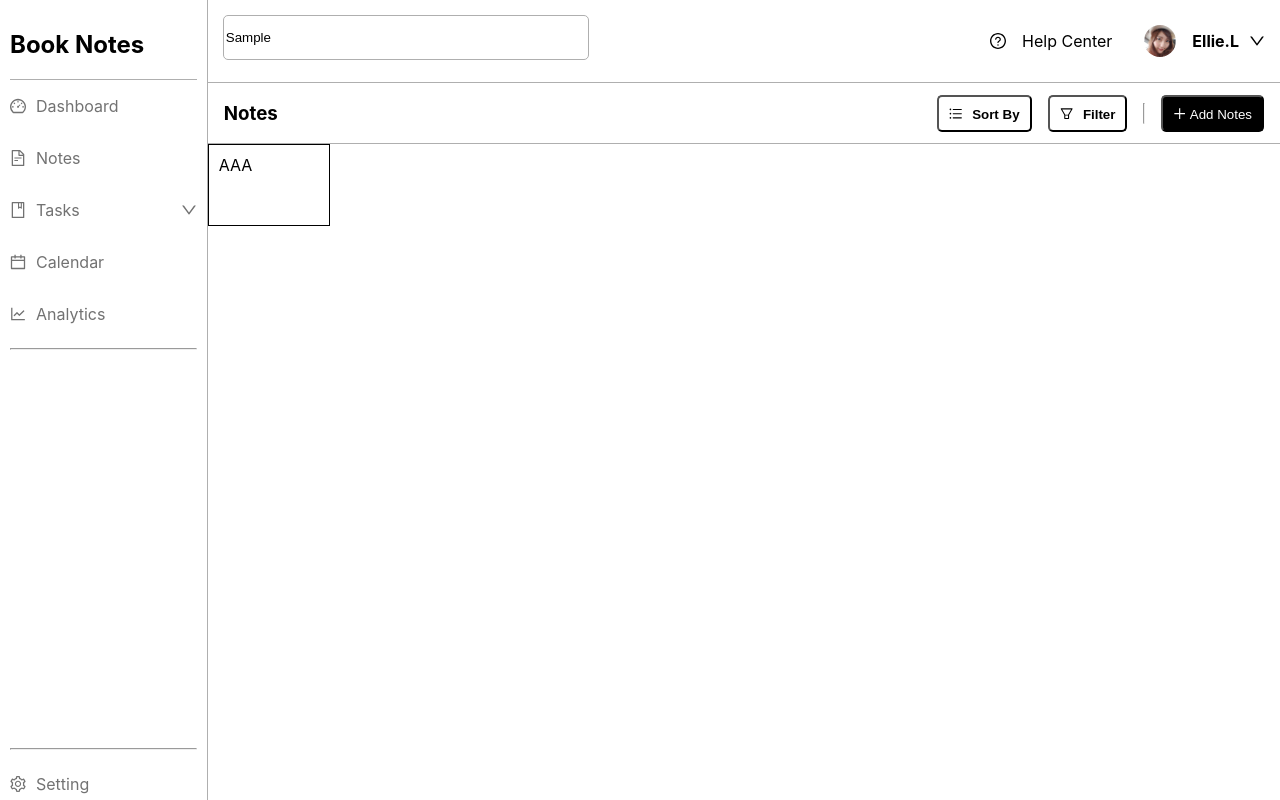
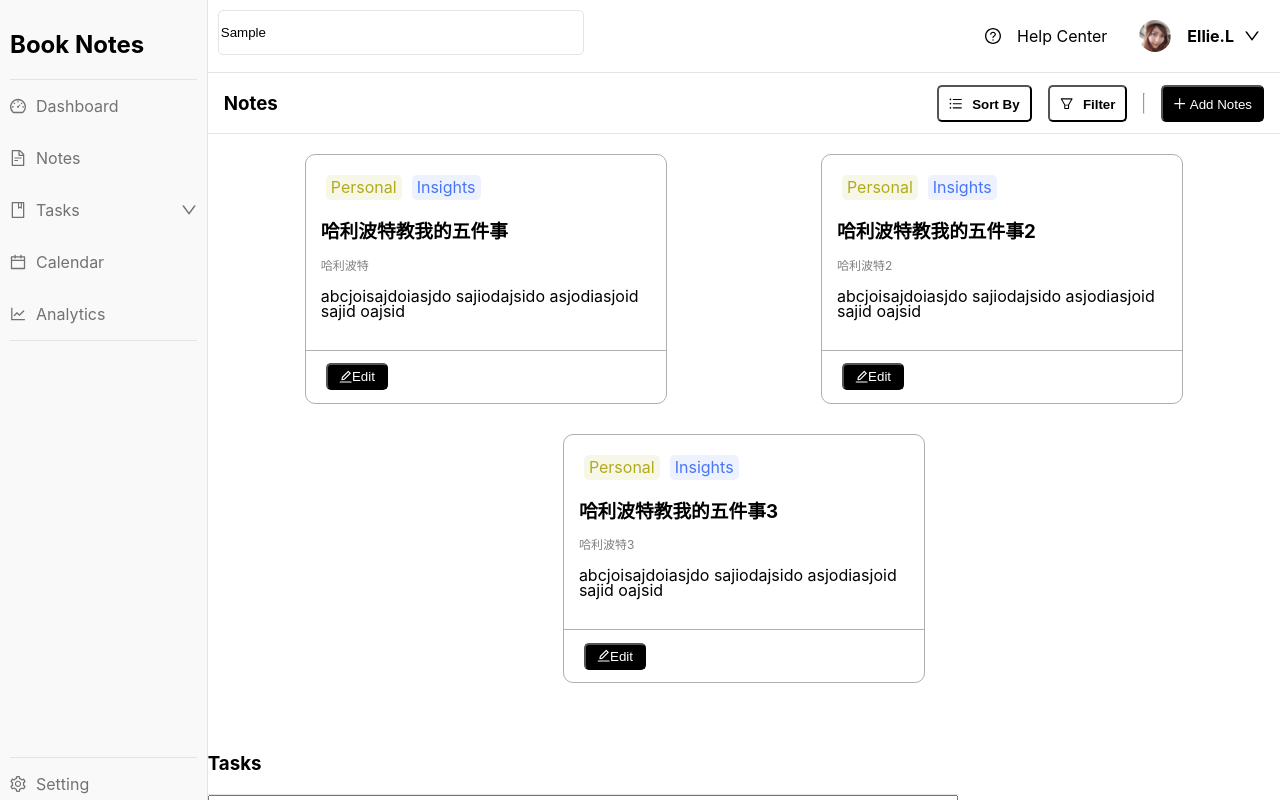
Before and after one commit to Alpaca0708/bookReview, a React (Create React App) app: page / in a window 1280 px wide. Both pictures are taken after typing "Sample" into the empty fields and a click on the button "Add Notes". Shown: the top 800 px of the page. Built offline with nearby package versions, Linux system fonts and the light colour scheme.

Commit message:
props function

```diff
--- a/src/App.css
+++ b/src/App.css
@@ -41,6 +41,7 @@ navStyle{
   display:flex;
   justify-content:space-between;
   align-items:center;
+  padding: 10px;
 
 }
 
--- a/src/App.js
+++ b/src/App.js
@@ -1,27 +1,94 @@
 import logo from './logo.svg';
 import './App.css';
-import {useState} from 'react'
-import Card from './components/Card'
-import { Alert } from 'antd';
-import { DashboardOutlined, CalendarOutlined, BookOutlined, DownOutlined, FileTextOutlined, LineChartOutlined, SettingOutlined, QuestionCircleOutlined,FilterOutlined, PlusOutlined, UnorderedListOutlined  } from '@ant-design/icons';
+import {useState,useEffect} from 'react';
+import { DashboardOutlined, CalendarOutlined, BookOutlined, DownOutlined, FileTextOutlined, LineChartOutlined, SettingOutlined, QuestionCircleOutlined,FilterOutlined, PlusOutlined, UnorderedListOutlined } from '@ant-design/icons';
 import user from './user.jpg';
+import NotesCard from './components/NotesCard';
+
 
 
 function App() {
+
+  const [pop, setPop] = useState(false)
+  const addNote = () => {
+      setTitle('')
+      setBook_movie('')
+      setContext('')
+      setPop(!pop)
+      }
+
+  const [title, setTitle] = useState('')
+  const [book_movie, setBook_movie]= useState('')
+  const [context, setContext] = useState('')
+  const [cardInformation,setCardInformation] = useState([
+    {
+      title:'哈利波特教我的五件事',
+      book_movie:'哈利波特',
+      context: 'abcjoisajdoiasjdo sajiodajsido asjodiasjoid sajid  oajsid'
+    },
+    {
+      title:'哈利波特教我的五件事2',
+      book_movie:'哈利波特2',
+      context: 'abcjoisajdoiasjdo sajiodajsido asjodiasjoid sajid  oajsid'
+    },
+    {
+      title:'哈利波特教我的五件事3',
+      book_movie:'哈利波特3',
+      context: 'abcjoisajdoiasjdo sajiodajsido asjodiasjoid sajid  oajsid'
+    }
+  ])
+
+  // useEffect(()=>{
+  //   let newData = {
+  //     title:'哈利波特教我的五件事4',
+  //     book_movie:'哈利波特4',
+  //     context: 'abcjoisajdoiasjdo sajiodajsido asjodiasjoid sajid  oajsid'
+  //   }
+  //   setCardInformation([...cardInformation, newData])
+  // //   // let tempCardInforation = [...cardInformation]
+  // //   // tempCardInforation.push(newData)
+  // //   // setCardInformation(tempCardInforation)
+
+  // },[])
+
+  const handleAddnote = () => {
+      const newNote = {
+        title:title,
+        book_movie:book_movie,
+        context:context
+      }
+      // console.log(Object.keys(newNote))
+      setCardInformation([...cardInformation, newNote])
+      setTitle('')
+      setBook_movie('')
+      setContext('')
+      setPop(!pop)
+  }
+
+  const changeTitle =(e) =>{
+    setTitle(e.target.value)
+  }
+  const changeBook_movie =(e) =>{
+    setBook_movie(e.target.value)
+  }
+  const changeContext =(e) =>{
+    setContext(e.target.value)
+  }
+
 
   return (
     <div style={{display:'flex'}}>
         <div style={{ color:'#727272',  width:'248px',}}>
             {/* Navigate bar */}
-            <div style={{padding:'10px',height:'100vh', display:'flex',flexDirection:'column', justifyContent:'space-between', borderRight:'solid 1px #AFAFAF'}}>
+            <div style={{padding:'10px',height:'100vh', display:'flex',flexDirection:'column', justifyContent:'space-between', borderRight:'solid 1px #E4E4E4', backgroundColor:'#F9F9F9'}}>
                 <div>
-                  <div style={{color:'black',borderBottom:'solid 1px #AFAFAF'}}>
+                  <div style={{color:'black',borderBottom:'solid 1px #E4E4E4'}}>
                     <h2 >
                       Book Notes
                     </h2>
                     </div>
                   {/* Menu            */}
-                    <div style={{}}>
+                    <div style={{borderBottom:'solid 1px #E4E4E4'}}>
                         <div className='navStyle' >
                             <div style={{display:'flex', alignItems:'center'}}>
                                   <DashboardOutlined style={{marginRight:'10px'}}/>
@@ -64,12 +131,11 @@ function App() {
                                   </p>
                               </div>
                         </div>
-                        <hr style={{}}/>
                     </div>
                 </div>
                 {/* button */}
-                <div>
-                    <hr style={{}}/>
+                <div style={{borderTop:'solid 1px #E4E4E4'}}>
+                    {/* <hr style={{color:'#E4E4E4'}}/> */}
                     <div  className='navStyle' >
                         <div style={{display:'flex', alignItems:'center'}}>
                               <SettingOutlined style={{marginRight:'10px'}}/>
@@ -82,8 +148,8 @@ function App() {
             </div>
         </div>
         <main style={{width:'100%'}}>
-            <div style={{display:'flex', borderBottom:'solid 1px #AFAFAF', justifyContent:'space-between', padding:'15px'}}>
-                <input placeholder='search' style={{height:'41px', width:'360px',border: '1px solid #AFAFAF', borderRadius:'5px'}}></input>
+            <div style={{display:'flex', borderBottom:'solid 1px #E4E4E4', justifyContent:'space-between', padding:'10px'}}>
+                <input placeholder='  search' style={{height:'41px', width:'360px',border: '1px solid #E4E4E4', borderRadius:'5px'}}></input>
                 <div style={{display:'flex', alignItems:'center'}}>
                     <QuestionCircleOutlined style={{marginRight:'16px'}}/>
                     <p style={{marginRight:'16px'}}>
@@ -102,17 +168,16 @@ function App() {
                     <p style={{marginRight:'10px', fontWeight:'bold'}}>
                       Ellie.L
                     </p>
-                    <DownOutlined/>
-
+                    <DownOutlined style={{marginRight:'10px'}}/>
                 </div>
             </div>
-            <div style={{display:'flex', justifyContent:'space-between', borderBottom: '1px solid #AFAFAF', alignItems:'center'}}>
+            <div style={{display:'flex', justifyContent:'space-between', borderBottom: '1px solid #E4E4E4', alignItems:'center'}}>
                 <h3 style={{marginLeft:'16px'}}>
                     Notes
                 </h3>
                 <div style={{display:'flex',}}>
                     <button style={{height:'37px', borderRadius:'5px', backgroundColor:'white',padding:'10px',marginRight:'16px', fontWeight:'bold'}}>
-                    <UnorderedListOutlined style={{marginRight:'10px'}} />Sort By
+                        <UnorderedListOutlined style={{marginRight:'10px'}} />Sort By
                     </button>
 
                     <button style={{height:'37px', borderRadius:'5px', backgroundColor:'white',padding:'10px',marginRight:'16px', fontWeight:'bold'}}>
@@ -120,15 +185,46 @@ function App() {
                         Filter
                     </button>
                     <hr/>
-                    <button style={{color:'white', backgroundColor:'black', padding:'10px', height:'37px',marginLeft:'16px',marginRight:'16px', borderRadius:'5px'}}>
-                    <PlusOutlined /> Add Notes
+                    <button onClick={addNote}style={{color:'white', backgroundColor:'black', padding:'10px', height:'37px',marginLeft:'16px',marginRight:'16px', borderRadius:'5px'}}>
+                        <PlusOutlined /> Add Notes
                     </button>
                 </div>
             </div>
-            <div style={{border:'1px solid black', width:'100px', height:'60px', padding:'10px'}}>
-                <div>AAA</div>
+            <div style={{  padding:'20px'}}>
+                <div style={{display:'flex', justifyContent:'space-around', flexWrap:'wrap'}}>
 
+                  {cardInformation.map((cardIn,index)=>{
+                    return(<NotesCard index={index} title={cardIn.title} book_movie={cardIn.book_movie} context={cardIn.context}/>)
+                  })}
+                </div>
             </div>
+            {pop && (
+                <div style={{display:'flex', flexDirection:'column', width:'70%'}}>
+                  <div style={{borderBottom:'1px solid #E4E4E4'}}>
+                      <h3 >Tasks</h3>
+
+                  </div>
+
+                  <div style={{display:'flex', flexDirection:'column'}}>
+                    <input type='text' onChange={changeTitle}  ></input>
+                    <input onChange={changeBook_movie}></input>
+                    <textarea rows="5" onChange={changeContext}></textarea>
+
+
+                  </div>
+                  <div>
+
+                  </div>
+                  <button style={{border:'1px solid black', backgroundColor:'white', height:'30px'}}
+                          onClick={handleAddnote}>
+                      <PlusOutlined style={{marginRight:'10px'}}/>Add Note
+                    </button>
+                  <button onClick={addNote}>
+                    Cancel
+                    </button>
+                </div>)}
+
+
         </main>
 
     </div>
--- /dev/null
+++ b/src/components/NotesCard.js
@@ -0,0 +1,87 @@
+import '../App.css'
+import { useState, useEffect } from 'react';
+import { EditOutlined } from '@ant-design/icons';
+
+
+function NotesCard (props){
+    const [title, setTitle] = useState('')
+    const [book, setBook] = useState('')
+    const [context, setContext] = useState('')
+    const [bookNote, setBookNote] = useState([])
+
+    const titling = (e) => {
+        setTitle(e.target.value)
+    }
+    const booking = (e) => {
+        setBook(e.target.value)
+    }
+    const note = (e) => {
+        setContext(e.target.value)
+    }
+
+    const comfirm = () =>{
+        const newNote = {
+            title:title,
+            book:book,
+            context:context
+        }
+        setBookNote = () => {Object.keys(newNote)};
+        setTitle('')
+        setBook('')
+        setContext('')
+    }
+
+
+    return(
+        <div>
+            <div style={{width:'360px',minHeight:'230px',minWidth:'360px',marginBottom:'30px', border:'1px solid #AFAFAF', borderRadius:'10px', display:'flex',flexDirection:'column', justifyContent:'space-between'  }}>
+                <div style={{padding:'15px', lineHeight:'15px', overflowWrap:'break-word' }}>
+                    <div style={{display:'flex',  }}>
+                        <p style={{color:'#B1AB1D', borderRadius:'5px', margin:'5px', backgroundColor:'#F7F7E8', padding:'5px'}}>Personal</p>
+                        <p style={{color:'#4976F4', borderRadius:'5px', margin:'5px', backgroundColor:'#EDF2FE', padding:'5px'}}>Insights</p>
+
+                    </div>
+                    {/* {bookNote.map((note, index) => (
+                    <div key={index}>
+                        <h3>{note.title}</h3>
+                        <p>{note.book}</p>
+                        <p>{note.context}</p>
+                    </div>
+                    ))} */}
+                    <h3>{props.title}</h3>
+                    <p style={{fontSize:'12px',color:'gray'}}>{props.book_movie}</p>
+                    <p>{props.context}</p>
+
+
+                </div>
+                <div style={{padding:'10px', borderTop:'1px solid #AFAFAF', display:'flex',justifyContent:'space-between', alignItems:'center', }}>
+                    <button onClick={()=>alert(props.index)} style={{backgroundColor:'black', color:'white',width:'62px', height:'27px', borderRadius:'5px', marginLeft:'10px'}}>
+                        <EditOutlined style={{ }}/>Edit
+                    </button>
+                    <p type='time' style={{marginRight:'10px'}}>
+
+                    </p>
+                </div>
+            </div>
+
+
+        {/* <div style={{display:'flex', flexDirection:'column'}}>
+            <input type='text' value={title} placeholder='Title' onChange={titling}></input>
+            <input type='text' value={book} placeholder='book/movie' onChange={booking}></input>
+            <input type='text' value={context} placeholder='心得' onChange={note}></input>
+            <button onClick={comfirm}>確定</button>
+        </div> */}
+
+    </div>
+    )
+}
+
+export default NotesCard;
+
+{/* 心得標籤
+Personal
+Insights
+Goals
+Career
+Reflections
+Creative */}
```
